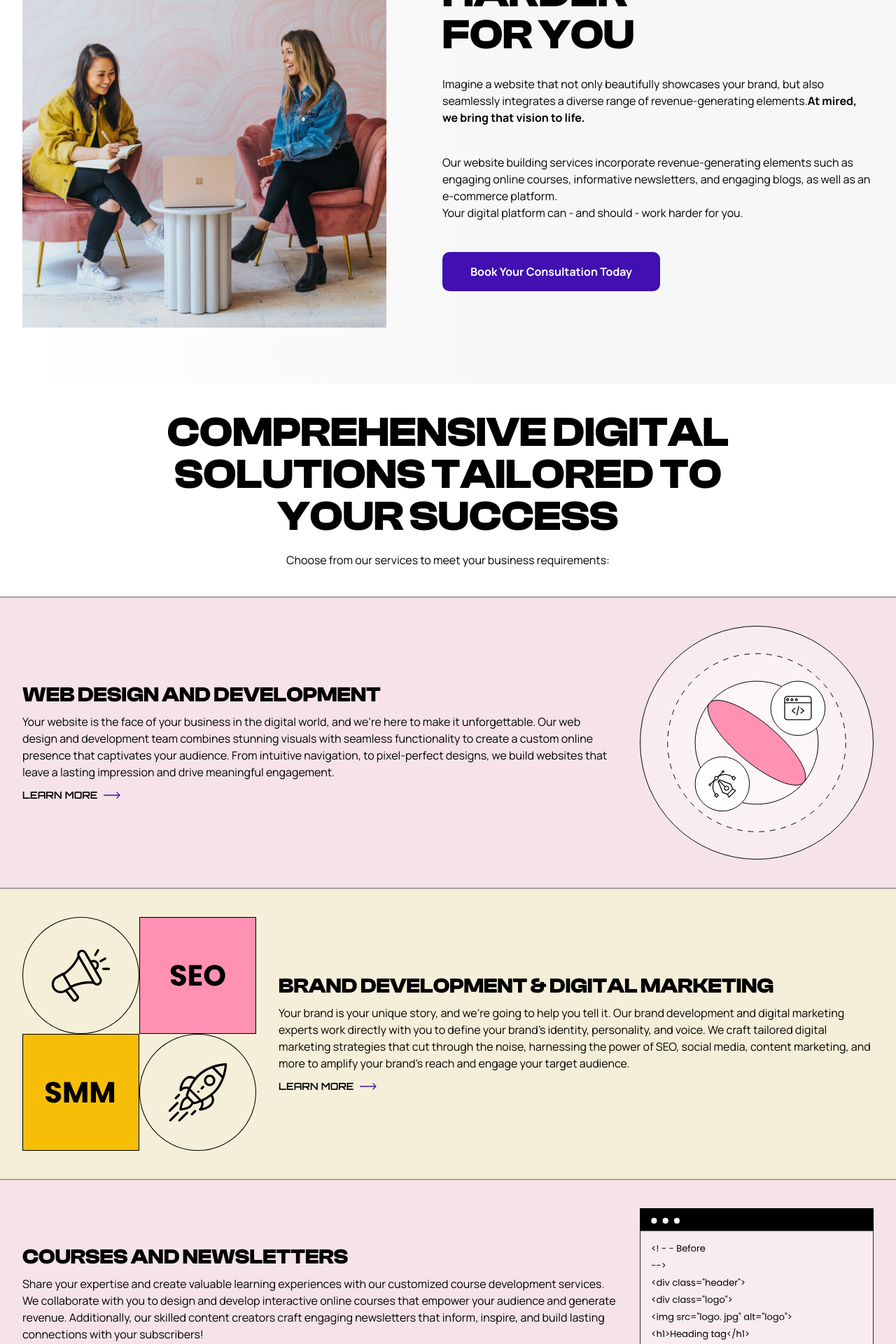
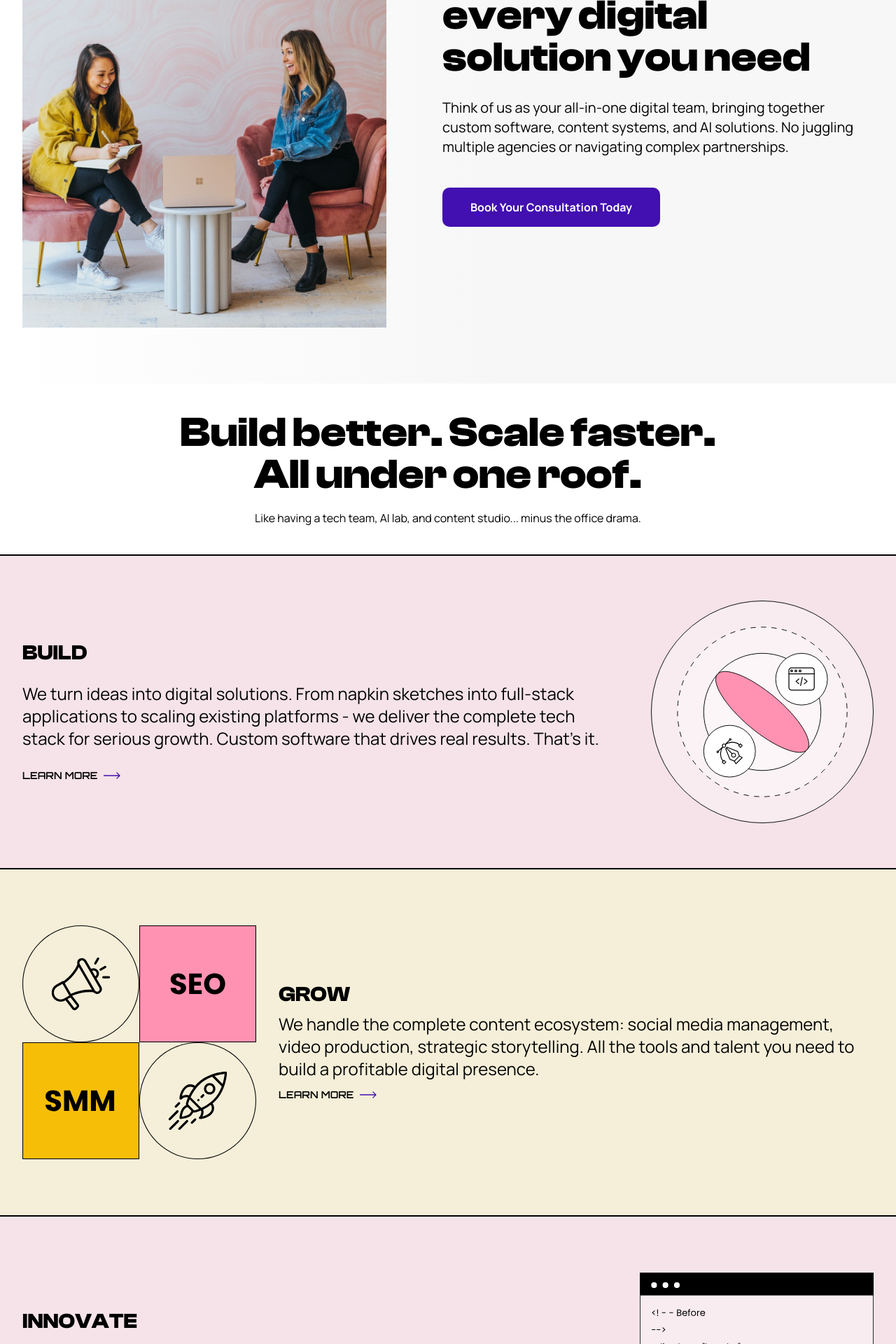
Before and after one commit to ornelasedward/mired_site, a Next.js app: page / in a window 1280 px wide. Shown: the part 1080-3000 px from the top of the page at 70% size. Built offline with nearby package versions, Linux system fonts and the light colour scheme.

Commit message:
more edits

```diff
--- a/app/page.tsx
+++ b/app/page.tsx
@@ -19,9 +19,8 @@ export default function Home() {
       <DigitalSoluations />
       <Testimonials />
       <Trust />
+      <Faqs />
       <BookingConsultation />
-      <Faqs />
-      <LetsTalk />
     </main>
   );
 }
--- a/components/common/BookingConsultation.tsx
+++ b/components/common/BookingConsultation.tsx
@@ -5,16 +5,23 @@ const BookingConsultation = () => {
     <div className="min-h-[60vh] xl:min-h-[510px] flex justify-center items-center text-white bg-[url('/images/booking-bg.png')]  bg-[#420FB0] z-40  relative overflow-hidden bg-cover">
       <div className=" container ">
         <div className="  mx-auto space-y-7 text-center">
-          <h2 className="heading-1">
-            Can&apos;t Find What You&apos;re Looking For? Let&apos;s Talk.
+          <h2 className="heading-1 normal-case">
+            Need something else? Let&apos;s talk.
           </h2>
-          <p>
-            If you&apos;re not finding the specific digital solution you need,
-            don&apos;t worry. We’ll find somebody who can.
+          <p className="text-xl sm:text-2xl">
+            If your perfect solution isn&apos;t listed, let&apos;s build it
+            together.
           </p>
           <div className=" flex justify-center">
-            <Link href="/contact" className=" rounded-10 outline-none focus:outline-none text-sm sm:text-base font-bold font-manrope relative py-2 px-10 h-14 inline-flex items-center   justify-center bg-white hover:bg-white/90 text-black before:absolute before:w-full before:h-full before:bg-skin-pink-300 before:-z-10 before:-top-2 before:rounded-10 before:-left-2 after:absolute  after:w-full after:h-full  after:bg-skin-yellow-600 after:-z-10 after:top-2 after:rounded-10 after:left-2 ">
-              Book Your Consultation Today
+            <Link
+              href="/contact"
+              className="rounded-10 outline-none focus:outline-none text-sm sm:text-base font-bold font-manrope relative py-2 px-10 h-14 inline-flex items-center justify-center bg-white hover:bg-white/100 text-black
+              before:absolute before:w-full before:h-full before:bg-skin-pink-300 before:-z-10 before:rounded-10
+              before:transition-all before:duration-300 before:left-0 before:top-0 hover:before:-left-2 hover:before:-top-2
+              after:absolute after:w-full after:h-full after:bg-skin-yellow-600 after:-z-10 after:rounded-10
+              after:transition-all after:duration-300 after:left-0 after:top-0 hover:after:left-2 hover:after:top-2"
+            >
+              Book your consultation today
             </Link>
           </div>
         </div>
--- a/components/common/ConsultationBookung.tsx
+++ b/components/common/ConsultationBookung.tsx
@@ -25,34 +25,21 @@ const ConsultationBookung = () => {
 
         <div className="w-full space-y-5 xl:space-y-7  flex-1">
           <div>
-            <h2 className="heading-1 uppercase">Your Website</h2>
-            <h2 className="heading-1 uppercase">Can Work Harder</h2>
-            <h2 className="heading-1 uppercase">For You</h2>
+            <h2 className="heading-1 normal-case text-6xl">
+              One studio with every digital solution you need
+            </h2>
           </div>
           <div>
-            <div>
-              <p>
-                Imagine a website that not only beautifully showcases your
-                brand, but also seamlessly integrates a diverse range of
-                revenue-generating elements.
-                <b>At mired, we bring that vision to life.</b>
-              </p>
-            </div>
-            <div className=" pt-10">
-              <p>
-                Our website building services incorporate revenue-generating
-                elements such as engaging online courses, informative
-                newsletters, and engaging blogs, as well as an e-commerce
-                platform.
-                <br />
-                Your digital platform can - and should - work harder for you.
-              </p>
-            </div>
+            <p className="text-xl">
+              Think of us as your all-in-one digital team, bringing together
+              custom software, content systems, and AI solutions. No juggling
+              multiple agencies or navigating complex partnerships.
+            </p>
           </div>
           <div className="pt-4">
-          <Link href="/contact">
-            <CustomButton>Book Your Consultation Today</CustomButton>
-          </Link>
+            <Link href="/contact">
+              <CustomButton>Book Your Consultation Today</CustomButton>
+            </Link>
           </div>
         </div>
       </div>
--- a/components/common/Faqs.tsx
+++ b/components/common/Faqs.tsx
@@ -24,7 +24,8 @@ const faqData = [
   },
   {
     id: "item-3",
-    question: "How can Mired help me improve my website's user experience (UX)?",
+    question:
+      "How can Mired help me improve my website's user experience (UX)?",
     answer:
       "User experience is crucial for the success of any digital solution. Our UX experts at Mired can conduct a thorough analysis of your existing website or application to identify areas for improvement. We'll provide recommendations and implement strategies to enhance navigation, reduce friction points, and create a more intuitive and engaging user experience. By optimizing your UX, we can help increase user satisfaction, reduce bounce rates, and ultimately drive more conversions – creating more money in your pocket.",
   },
--- a/components/home/digitalSoluations/Courses.tsx
+++ b/components/home/digitalSoluations/Courses.tsx
@@ -3,24 +3,21 @@ import Link from "next/link";
 
 const Courses = () => {
   return (
-    <div className=" bg-skin-pink-200 py-10 border-b-[2px] border-black/30">
+    <div className=" bg-skin-pink-200 py-20 border-b-[2px] border-black">
       <div className="flex container flex-col-reverse lg:flex-row justify-between gap-8 items-center">
         <div className="w-full space-y-2  lg:max-w-[850px]">
-          <h3 className="heading-2">Courses and Newsletters</h3>
-          <p>
-            Share your expertise and create valuable learning experiences with
-            our customized course development services. We collaborate with you
-            to design and develop interactive online courses that empower your
-            audience and generate revenue. Additionally, our skilled content
-            creators craft engaging newsletters that inform, inspire, and build
-            lasting connections with your subscribers!
+          <h3 className="heading-2">INNOVATE</h3>
+          <p className="text-2xl">
+            We implement custom AI solutions that matter - from RAG systems to
+            smart automations. Skip the buzzwords, get the results. Our AI
+            integrations help digital innovators work smarter and scale faster.
           </p>
           <div>
             <Link
               href="/services"
-              className=" inline-flex gap-x-2  items-center font-semibold text-black"
+              className="group inline-flex gap-x-2 items-center font-semibold text-black"
             >
-              <p className="uppercase font-orbitron  font-semibold text-sm ">
+              <p className="uppercase font-orbitron font-semibold text-sm">
                 Learn more
               </p>
               <svg
@@ -29,6 +26,7 @@ const Courses = () => {
                 viewBox="0 0 24 10"
                 fill="none"
                 xmlns="http://www.w3.org/2000/svg"
+                className="transition-transform duration-300 group-hover:scale-x-125 origin-left"
               >
                 <path
                   d="M23.4596 5.45962C23.7135 5.20578 23.7135 4.79422 23.4596 4.54038L19.323 0.403806C19.0692 0.149965 18.6576 0.149965 18.4038 0.403806C18.15 0.657647 18.15 1.0692 18.4038 1.32304L22.0808 5L18.4038 8.67696C18.15 8.9308 18.15 9.34235 18.4038 9.59619C18.6576 9.85003 19.0692 9.85003 19.323 9.59619L23.4596 5.45962ZM0 5.65H23V4.35H0V5.65Z"
--- a/components/home/digitalSoluations/DigitalMarketing.tsx
+++ b/components/home/digitalSoluations/DigitalMarketing.tsx
@@ -3,25 +3,21 @@ import Link from "next/link";
 
 const DigitalMarketing = () => {
   return (
-    <div className=" bg-skin-yellow-200 py-10 border-b-[2px] border-black/30">
+    <div className="bg-skin-yellow-200 py-20 border-b-[2px] border-black/100">
       <div className="flex container flex-col-reverse lg:flex-row-reverse justify-between gap-8 items-center">
         <div className="w-full space-y-2  lg:max-w-[850px]">
-          <h3 className="heading-2">Brand Development & Digital Marketing</h3>
-          <p>
-            Your brand is your unique story, and we&apos;re going to help you
-            tell it. Our brand development and digital marketing experts work
-            directly with you to define your brand&apos;s identity, personality,
-            and voice. We craft tailored digital marketing strategies that cut
-            through the noise, harnessing the power of SEO, social media,
-            content marketing, and more to amplify your brand&apos;s reach and
-            engage your target audience.
+          <h3 className="heading-2">GROW</h3>
+          <p className="text-2xl">
+            We handle the complete content ecosystem: social media management,
+            video production, strategic storytelling. All the tools and talent
+            you need to build a profitable digital presence.
           </p>
           <div>
             <Link
               href="/digital-marketing"
-              className=" inline-flex gap-x-2  items-center font-semibold text-black"
+              className="group inline-flex gap-x-2 items-center font-semibold text-black"
             >
-              <p className="uppercase font-orbitron  font-semibold text-sm ">
+              <p className="uppercase font-orbitron font-semibold text-sm">
                 Learn more
               </p>
               <svg
@@ -30,6 +26,7 @@ const DigitalMarketing = () => {
                 viewBox="0 0 24 10"
                 fill="none"
                 xmlns="http://www.w3.org/2000/svg"
+                className="transition-transform duration-300 group-hover:scale-x-125 origin-left"
               >
                 <path
                   d="M23.4596 5.45962C23.7135 5.20578 23.7135 4.79422 23.4596 4.54038L19.323 0.403806C19.0692 0.149965 18.6576 0.149965 18.4038 0.403806C18.15 0.657647 18.15 1.0692 18.4038 1.32304L22.0808 5L18.4038 8.67696C18.15 8.9308 18.15 9.34235 18.4038 9.59619C18.6576 9.85003 19.0692 9.85003 19.323 9.59619L23.4596 5.45962ZM0 5.65H23V4.35H0V5.65Z"
--- a/components/home/digitalSoluations/DigitalSoluations.tsx
+++ b/components/home/digitalSoluations/DigitalSoluations.tsx
@@ -8,18 +8,21 @@ const DigitalSoluations = () => {
     <div className=" pt-5 sm:pt-10  ">
       <div className=" container  mx-auto text-center pb-10">
         <div className="  space-y-5">
-          <h2 className=" heading-1">
-            Comprehensive Digital <br className="  lg:block hidden" /> Solutions
-            Tailored to <br className="  lg:block hidden" /> Your Success
+          <h2 className="heading-1 normal-case">
+            Build better. Scale faster. <br className="lg:block hidden" /> All
+            under one roof.
           </h2>
-          <p>Choose from our services to meet your business requirements:</p>
+          <p>
+            Like having a tech team, AI lab, and content studio... minus the
+            office drama.
+          </p>
         </div>
       </div>
 
       <WebDesign />
       <DigitalMarketing />
       <Courses />
-      <Ecommerce />
+      {/* <Ecommerce /> */}
     </div>
   );
 };
--- a/components/home/digitalSoluations/Ecommerce.tsx
+++ b/components/home/digitalSoluations/Ecommerce.tsx
@@ -6,8 +6,8 @@ const Ecommerce = () => {
     <div className=" bg-skin-yellow-200 py-10 border-b-[2px] border-black/30">
       <div className="flex container flex-col-reverse lg:flex-row-reverse justify-between gap-8 items-center">
         <div className="w-full space-y-2  lg:max-w-[850px]">
-          <h3 className="heading-2">E-commerce Solutions</h3>
-          <p>
+          <h3 className="heading-2">SCALE</h3>
+          <p className="text-xl">
             Seamlessly sell your products or services online with our tailored
             e-commerce solutions. We create user-friendly online stores that
             offer a smooth shopping experience. From secure payment gateways to
--- a/components/home/digitalSoluations/WebDesign.tsx
+++ b/components/home/digitalSoluations/WebDesign.tsx
@@ -3,25 +3,22 @@ import Link from "next/link";
 
 const WebDesign = () => {
   return (
-    <div className=" bg-skin-pink-200 py-10 border-y-[2px] border-black/30">
-      <div className="flex container flex-col-reverse lg:flex-row justify-between gap-8 items-center">
-        <div className="w-full space-y-2  lg:max-w-[850px]">
-          <h3 className="heading-2">Web Design and Development</h3>
-          <p>
-            Your website is the face of your business in the digital world, and
-            we&apos;re here to make it unforgettable. Our web design and
-            development team combines stunning visuals with seamless
-            functionality to create a custom online presence that captivates
-            your audience. From intuitive navigation, to pixel-perfect designs,
-            we build websites that leave a lasting impression and drive
-            meaningful engagement.
+    <div className="bg-skin-pink-200 py-16 border-y-[2px] border-black/100">
+      <div className="flex container flex-col-reverse lg:flex-row justify-between gap-12 items-center">
+        <div className="w-full space-y-6 lg:max-w-[850px]">
+          <h3 className="heading-2">BUILD</h3>
+          <p className="text-2xl">
+            We turn ideas into digital solutions. From napkin sketches into
+            full-stack applications to scaling existing platforms - we deliver
+            the complete tech stack for serious growth. Custom software that
+            drives real results. That's it.
           </p>
           <div>
             <Link
               href="/web-design-&-development"
-              className=" inline-flex gap-x-2  items-center font-semibold text-black"
+              className="group inline-flex gap-x-2 items-center font-semibold text-black"
             >
-              <p className="uppercase font-orbitron  font-semibold text-sm ">
+              <p className="uppercase font-orbitron font-semibold text-sm">
                 Learn more
               </p>
               <svg
@@ -30,6 +27,7 @@ const WebDesign = () => {
                 viewBox="0 0 24 10"
                 fill="none"
                 xmlns="http://www.w3.org/2000/svg"
+                className="transition-transform duration-300 group-hover:scale-x-125 origin-left"
               >
                 <path
                   d="M23.4596 5.45962C23.7135 5.20578 23.7135 4.79422 23.4596 4.54038L19.323 0.403806C19.0692 0.149965 18.6576 0.149965 18.4038 0.403806C18.15 0.657647 18.15 1.0692 18.4038 1.32304L22.0808 5L18.4038 8.67696C18.15 8.9308 18.15 9.34235 18.4038 9.59619C18.6576 9.85003 19.0692 9.85003 19.323 9.59619L23.4596 5.45962ZM0 5.65H23V4.35H0V5.65Z"
```
Also changed, not shown: components/home/TextimonialCard.tsx (+8 -9 lines), components/home/Trust.tsx (+6 -5 lines).
